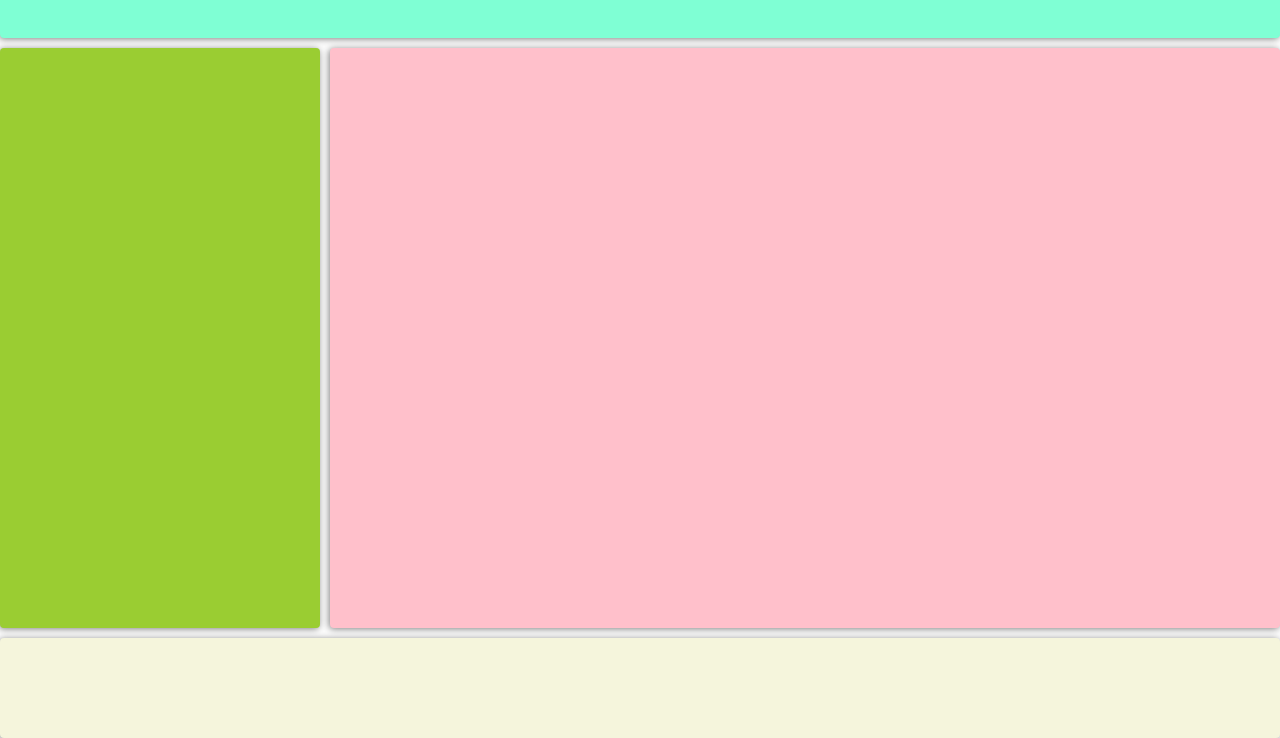
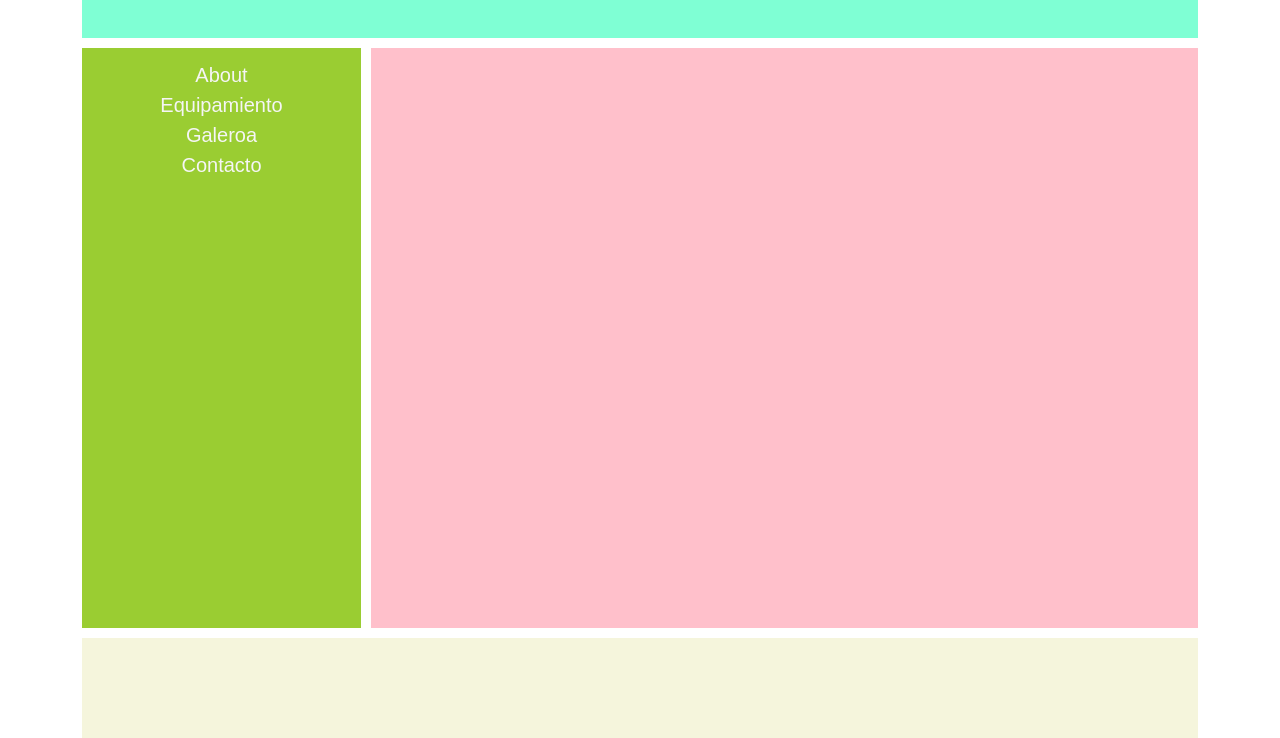
Before and after one commit to NiicoRighi/EntregaFinal-NiicoRighi, a plain HTML site: page index.html in a window 1280 px wide. Shown: the part 62-800 px from the top of the page. Drawn offline with nearby package versions, Linux system fonts and the light colour scheme.

Commit message:
NavBar y Header responsive

```diff
--- a/index.html
+++ b/index.html
@@ -1,15 +1,37 @@
 <html lang="es">
+
 <head>
     <meta charset="UTF-8">
     <meta http-equiv="X-UA-Compatible" content="IE=edge">
     <meta name="viewport" content="width=device-width, initial-scale=1.0">
-    <title>Document</title>
+    <title>VGT Fotografía</title>
+    <link href="https://cdn.jsdelivr.net/npm/bootstrap@5.1.3/dist/css/bootstrap.min.css" rel="stylesheet"
+        integrity="sha384-1BmE4kWBq78iYhFldvKuhfTAU6auU8tT94WrHftjDbrCEXSU1oBoqyl2QvZ6jIW3" crossorigin="anonymous">
     <link rel="stylesheet" href="/sass/style.css">
 </head>
+
 <body class="container">
-    <header class="header"></header>
-    <nav class="navbar"></nav>
-    <main class="main"></main>
+    <header class="header">
+        <h1 class="titulo">VGT FOTOGRAFIA</h1>
+    </header>
+
+    <nav>
+        <ul>
+            <li><a href="/pages/about.html">About</a></li>
+            <li><a href="/pages/equipamiento.html">Equipamiento</a></li>
+            <li><a href="/pages/galeria.html">Galeroa</a></li>
+            <li><a href="/pages/contacto.html">Contacto</a></li>
+        </ul>
+    </nav>
+
+    <main>
+
+    </main>
+
     <footer class="footer"></footer>
+    <script src="https://cdn.jsdelivr.net/npm/bootstrap@5.1.3/dist/js/bootstrap.bundle.min.js"
+        integrity="sha384-ka7Sk0Gln4gmtz2MlQnikT1wXgYsOg+OMhuP+IlRH9sENBO0LRn5q+8nbTov4+1p"
+        crossorigin="anonymous"></script>
 </body>
+
 </html>
--- a/sass/_general.scss
+++ b/sass/_general.scss
@@ -27,13 +27,6 @@ html {
             grid-area: footer;
         }
     }
-    .container > * {
-        box-shadow: -1px 1px 7px rgba(0, 0, 0, 0.5);
-        border-radius: 4px;
-        padding: 10px;
-        text-align: center;
-
-    }
     .container {
         display: grid;
         gap: 10px;
@@ -43,7 +36,7 @@ html {
         "main"   auto
         "footer" 50px;
     }
-    @media (min-width: 600px) {
+    @media (min-width: 720px) {
         .container {
             grid-template:
              "header header" 100px
--- a/sass/_index.scss
+++ b/sass/_index.scss
@@ -0,0 +1,55 @@
+h1 {
+    text-align: center;
+    color: whitesmoke;
+}
+nav {
+    ul {
+        padding: 0;
+        margin: 15px;
+        display: flex;
+        justify-content: space-evenly;
+        align-items: center;
+        li {
+            display: inline-block;
+            a {
+                color: whitesmoke;
+                font-size: 12px;
+                text-decoration: none;
+                &:hover {
+                    color: grey;
+                    scale: 1.1;
+                }
+            }
+        }
+    }
+}
+@media (min-width: 500px) {
+    nav {
+        ul {
+            margin: 12px;
+            li {
+                a {
+                   font-size: 20px;
+                }
+            }
+        }
+    }
+}
+@media (min-width: 720px) {
+    nav {
+        ul {
+            display: flex;
+            flex-direction: column;
+            flex-wrap: nowrap;
+            align-content: center;
+            li {
+
+                flex-grow: 1;
+                a {
+                    display: block;
+                    text-align: center;
+                }
+            }
+        }
+    }
+}
```
Also changed, not shown: pages/about.html (added), pages/contacto.html (added), pages/equipamiento.html (added), pages/galeria.html (added), sass/style.css, 1 other file.
